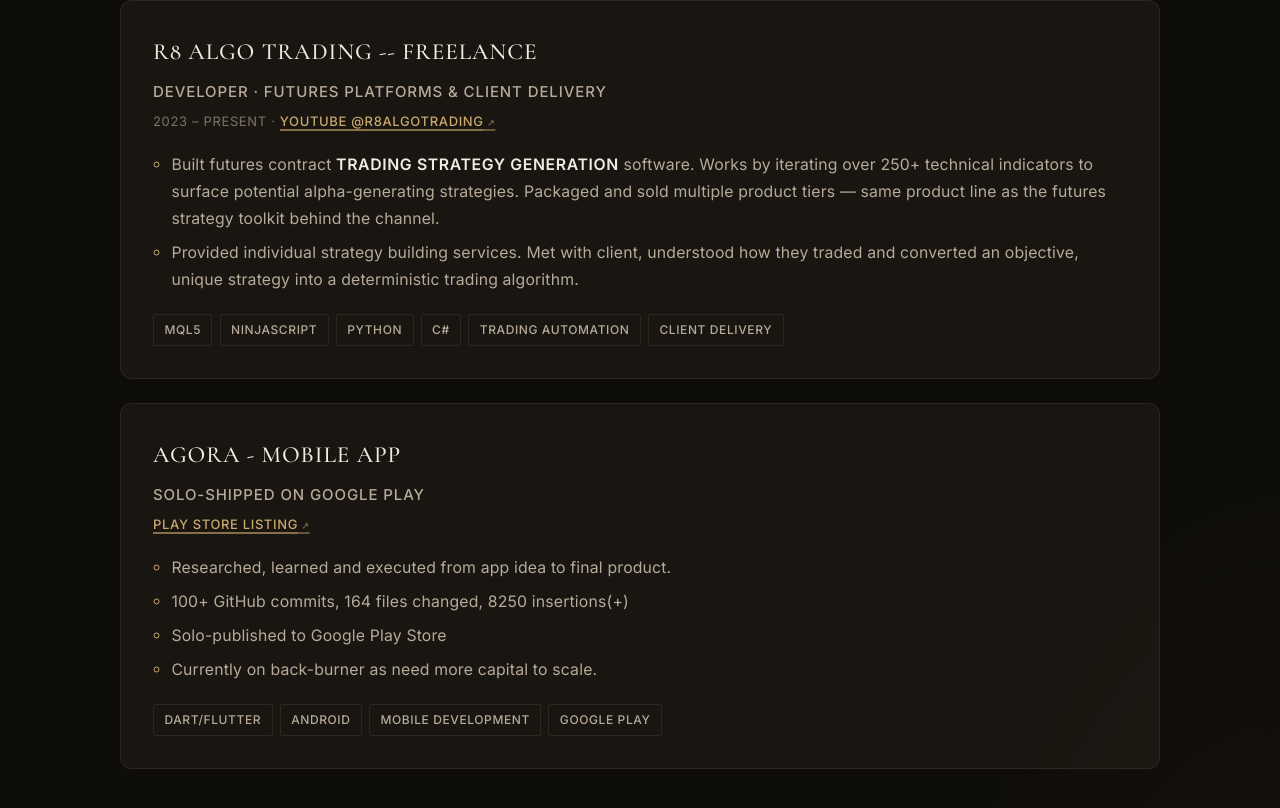
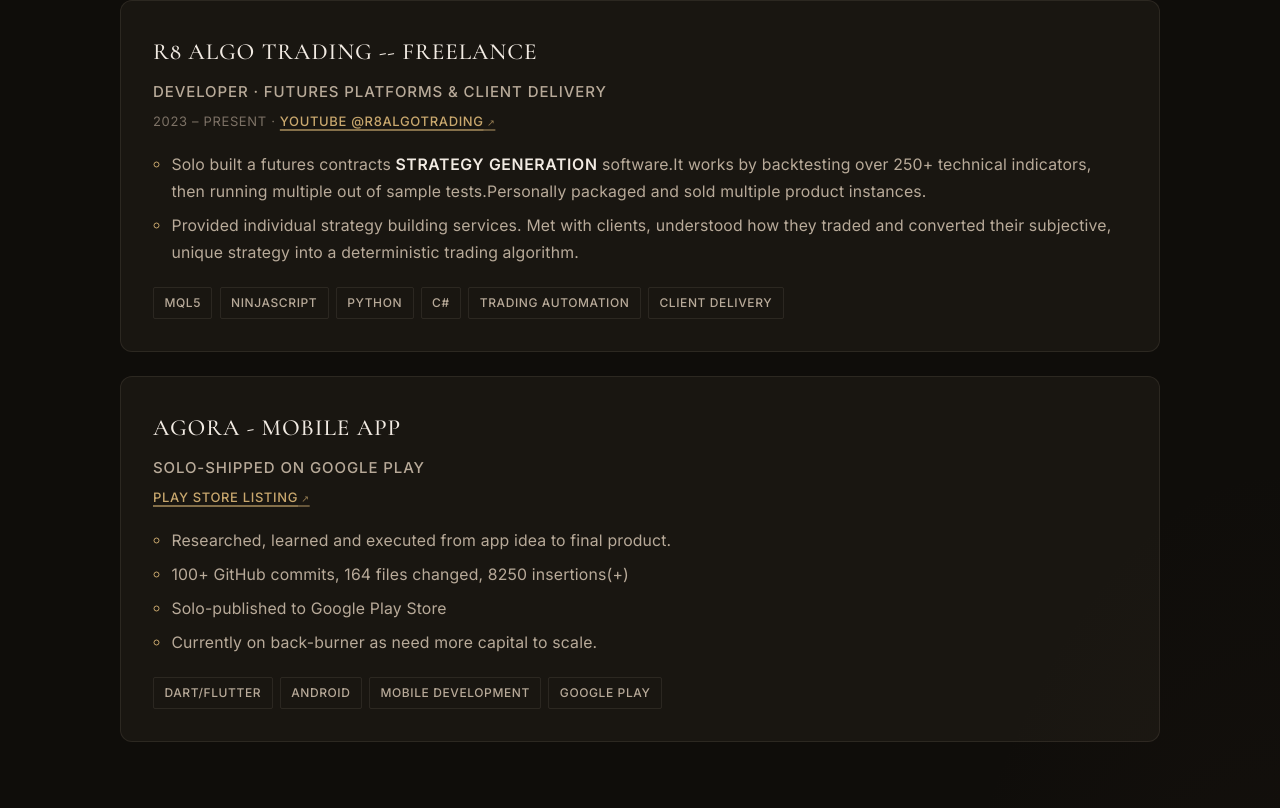
Before and after one commit to BigDRod1/bigdrod1, a plain HTML site: page index.html in a window 1280 px wide. Shown: the part 4188-4996 px from the top of the page. Drawn offline with nearby package versions, Linux system fonts and the light colour scheme.

Commit message:
Change some wording about R8 Solutions

```diff
--- a/index.html
+++ b/index.html
@@ -322,14 +322,13 @@
             </div>
             <ul class="experience-bullets">
               <li>
-                Built futures contract <strong>trading strategy generation</strong>
-                software. Works by iterating over 250+ technical indicators to surface potential alpha-generating
-                strategies. Packaged and sold multiple product tiers — same product line as the futures strategy
-                toolkit behind the channel.
+                Solo built a futures contracts <strong>strategy generation</strong>
+                software.It works by backtesting over 250+ technical indicators, then running multiple out of sample tests.Personally
+                packaged and sold multiple product instances.
               </li>
               <li>
-                Provided individual strategy building services. Met with client, understood how they traded and
-                converted an objective, unique strategy into a deterministic trading algorithm.
+                Provided individual strategy building services. Met with clients, understood how they traded and
+                converted their subjective, unique strategy into a deterministic trading algorithm.
               </li>
             </ul>
             <ul class="skill-tags" aria-label="Skills for this role">
```
